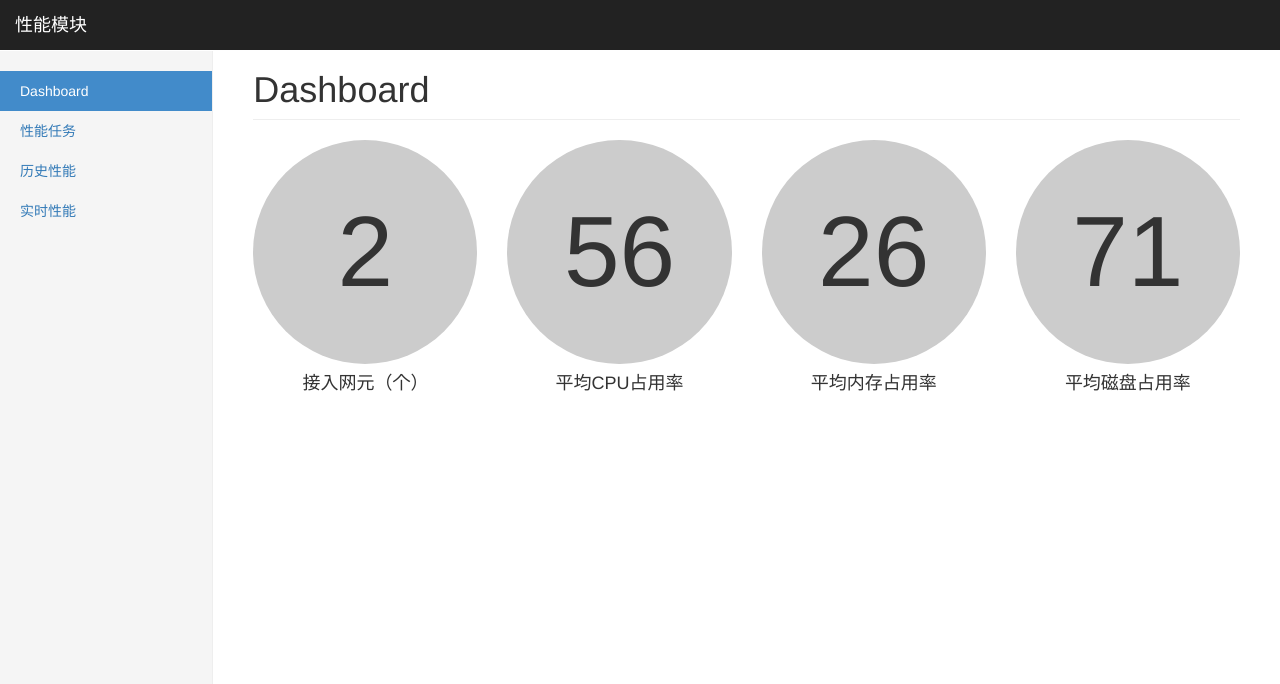
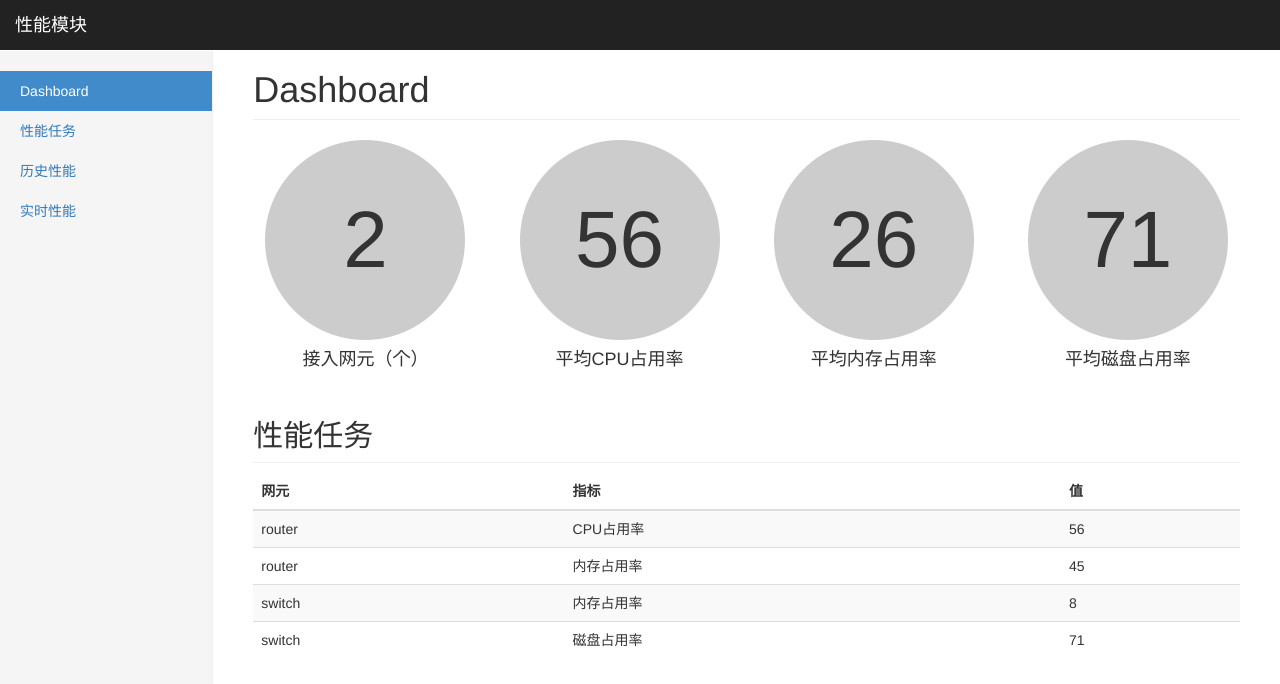
Before and after one commit to dafeizizhu/pm-demo, a Vue app: page /#/ in a window 1280 px wide. Shown: the top 684 px of the page. Built offline with nearby package versions, Linux system fonts and the light colour scheme.

Commit message:
完成dashboard模块

```diff
--- a/src/app/dashboard.vue
+++ b/src/app/dashboard.vue
@@ -19,12 +19,35 @@
         <h4>平均磁盘占用率</h4>
       </div>
     </div>
+    <h2 class="sub-header">性能任务</h2>
+    <div class="table-responsive">
+      <table class="table table-striped">
+        <thead>
+          <tr>
+            <th>网元</th>
+            <th>指标</th>
+            <th>值</th>
+          </tr>
+        </thead>
+        <tbody>
+          <tr v-for='task in tasks'>
+            <td>{{ task.ne.name }}</td>
+            <td>{{ task.index.name }}</td>
+            <td>{{ task.value }}</td>
+          </tr>
+          <tr v-if='tasks.length == 0'>
+            <td colspan='3'>没有性能任务，单击<router-link to='/tasks/new'>这里</router-link>创建一个？</td>
+          </tr>
+        </tbody>
+      </table>
+    </div>
   </div>
 </template>
 
 <script>
 import { getTasks, getPerformanceData } from '../collector'
 import { getNe } from '../nes'
+import { getIndex } from '../indexes'
 
 function getNes(tasks) {
   var map = {}
@@ -44,12 +67,16 @@
       ne_length: '...',
       avg_cpu: '...',
       avg_mem: '...',
-      avg_disk: '...'
+      avg_disk: '...',
+      tasks: []
     }
   },
   created: function () {
-    setInterval(this.updateData, 5000)
+    this.updateDataTId = setInterval(this.updateData, 5000)
     this.updateData()
+  },
+  destroyed: function () {
+    clearInterval(this.updateDataTId)
   },
   methods: {
     updateData: function () {
@@ -57,13 +84,32 @@
         this.ne_length = nes.length
         return Promise.resolve(tasks)
       }).then(tasks => {
-        getData(tasks).then(data => {
+        return getData(tasks).then(data => {
           const cpuData = data.filter(d => d.index_id == '1')
           this.avg_cpu = Math.floor(cpuData.reduce((prev, cur) => prev + cur.value, 0) / cpuData.length)
           const memData = data.filter(d => d.index_id == '2')
           this.avg_mem = Math.floor(memData.reduce((prev, cur) => prev + cur.value, 0) / memData.length)
           const diskData = data.filter(d => d.index_id == '3')
           this.avg_disk = Math.floor(diskData.reduce((prev, cur) => prev + cur.value, 0) / diskData.length)
+
+          return Promise.all(tasks.map(task => {
+            return Promise.all([getNe(task.ne_id), getIndex(task.index_id)])
+          })).then(values => {
+            return Promise.resolve(tasks.map((task, i) => {
+              return {
+                ne: values[i][0],
+                index: values[i][1]
+              }
+            }))
+          }).then(tasks => {
+            this.tasks = tasks.map((task, i) => {
+              return {
+                ne: task.ne,
+                index: task.index,
+                value: data[i].value
+              }
+            })
+          })
         })
       })
     }
@@ -73,22 +119,18 @@
 
 <style>
 .indicator {
-  max-width: 100%;
-  background: #ccc;
-  border-radius: 50%;
-  padding-top: 100%;
   position: relative;
+  background-image: url('../../static/images/dot.png');
+  background-size: contain;
+  background-position: 50%;
+  background-repeat: no-repeat;
 }
 
 .indicator span {
-  width: 100%;
-  height: 100%;
-  top: 0;
-  left: 0;
-  position: absolute;
   display: flex;
   justify-content: center;
   align-items: center;
-  font-size: 100px;
+  font-size: 80px;
+  line-height: 200px;
 }
 </style>
```
Also changed, not shown: static/images/dot.png (added).
